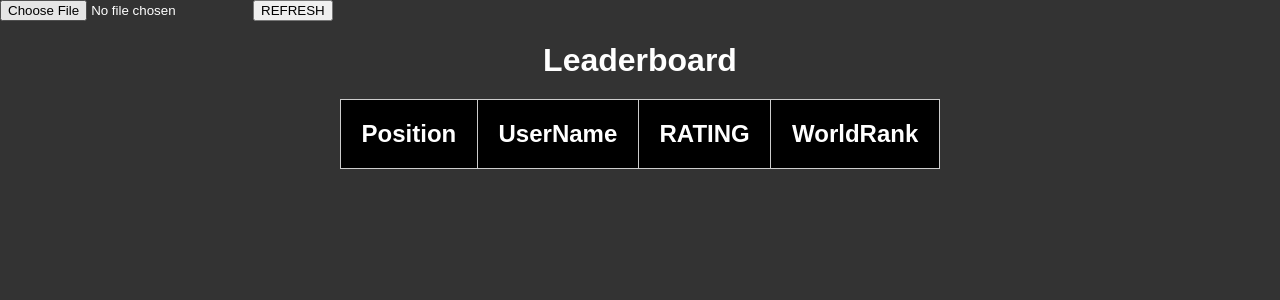
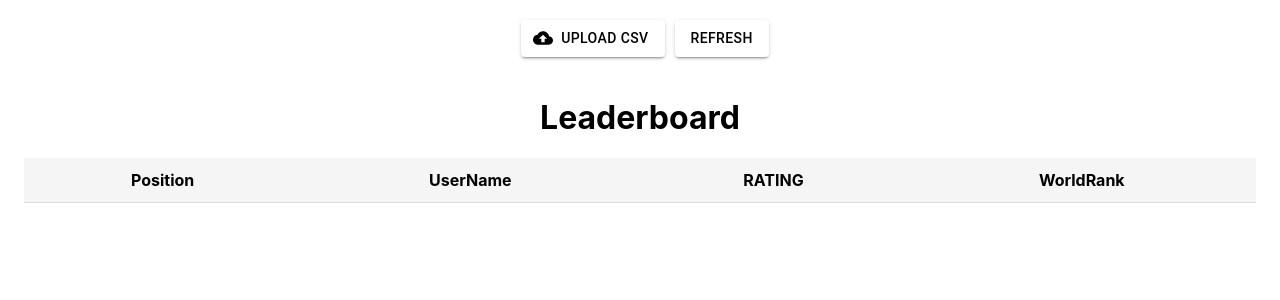
Before and after one commit to nithin-kasauzki/leetcodeLeaderboard, a React (Create React App) app: page / in a window 1280 px wide. Shown: the top 300 px of the page. Built offline with nearby package versions, Linux system fonts and the light colour scheme.

Commit message:
Table done, error handling remaining

```diff
--- a/package.json
+++ b/package.json
@@ -4,6 +4,8 @@
   "private": true,
   "dependencies": {
     "@apollo/client": "^3.7.14",
+    "@material-ui/core": "^4.12.4",
+    "@material-ui/icons": "^4.11.3",
     "@testing-library/jest-dom": "^5.16.5",
     "@testing-library/react": "^13.4.0",
     "@testing-library/user-event": "^13.5.0",
--- a/src/App.js
+++ b/src/App.js
@@ -1,10 +1,11 @@
 import React, { useEffect, useState } from "react";
-import "./App.css";
+import { Button, Container, Typography } from "@material-ui/core";
+import { useTheme } from "@material-ui/core/styles";
+import { CloudUpload } from "@material-ui/icons";
+import Leaderboard from "./LeaderboardComponent";
+import Papa from "papaparse";
 
 import fetchUserContestRankingHistory from "./api/apiCall";
-import Leaderboard from "./LeaderboardComponent";
-import Papa from "papaparse";
-import UsernamesComponent from "./csv/usernamesComp";
 
 function App() {
   const [rankingData, setRankingData] = useState([]);
@@ -13,6 +14,9 @@ function App() {
   const [data, setData] = useState([]);
   const [column, setColumn] = useState([]);
   const [Value, setValue] = useState([]);
+  const [fileUploaded, setFileUploaded] = useState(false); // Flag to track file upload status
+  const theme = useTheme();
+
   const fetchData = async () => {
     console.log("Calling me");
 
@@ -43,6 +47,7 @@ function App() {
     setDataFetched(true); // Set the data fetch flag to true
     console.log(formattedData);
   };
+
   const handleFileUpload = (event) => {
     Papa.parse(event.target.files[0], {
       header: true,
@@ -55,6 +60,7 @@ function App() {
         setData(result.data);
         setColumn(Object.keys(result.data[0]));
         setNames(ValueArray);
+        setFileUploaded(true); // Set the file upload flag to true
         console.log(result.data);
         console.log(ValueArray);
       },
@@ -71,13 +77,58 @@ function App() {
     // };
   }, []);
 
+  const containerStyle = {
+    textAlign: "center",
+    margin: "auto",
+    [theme.breakpoints.up("md")]: {
+      maxWidth: "80%", // Adjust the percentage for medium and larger screens
+    },
+    [theme.breakpoints.down("sm")]: {
+      maxWidth: "90%", // Adjust the percentage for small screens
+    },
+  };
+
+  const buttonStyle = {
+    marginTop: "20px",
+    marginBottom: "20px",
+    marginLeft: "10px",
+    backgroundColor: fileUploaded ? "green" : "inherit",
+    color: fileUploaded ? "white" : "inherit",
+  };
+
+  const fileInputStyle = {
+    display: "none",
+  };
+
   return (
-    <div>
-      <input type="file" onChange={handleFileUpload} />
-      <button onClick={fetchData}>REFRESH</button>
-
+    <Container style={containerStyle}>
+      <input
+        type="file"
+        onChange={handleFileUpload}
+        id="file-upload"
+        style={fileInputStyle}
+      />
+      <label htmlFor="file-upload">
+        <Button
+          variant="contained"
+          color="primary"
+          component="span"
+          startIcon={<CloudUpload />}
+          style={buttonStyle}
+        >
+          Upload CSV
+        </Button>
+      </label>
+      <Button
+        variant="contained"
+        color="primary"
+        onClick={fetchData}
+        style={buttonStyle}
+      >
+        Refresh
+      </Button>
       {dataFetched && <Leaderboard leaderboard={rankingData} />}
-    </div>
+    </Container>
   );
 }
 
--- a/src/LeaderboardComponent.js
+++ b/src/LeaderboardComponent.js
@@ -1,33 +1,62 @@
 import React, { useEffect, useState } from "react";
-import "./Leaderboard.css";
+import { useTheme } from "@material-ui/core/styles";
 
 const Leaderboard = React.memo((props) => {
   const [leaderboard, setLeaderboard] = useState([]);
+  const theme = useTheme();
 
   useEffect(() => {
     setLeaderboard(props.leaderboard);
     console.log("HR", leaderboard);
   }, [props.leaderboard]);
 
+  const containerStyle = {
+    textAlign: "center",
+    margin: "auto",
+    [theme.breakpoints.up("md")]: {
+      maxWidth: "80%", // Adjust the percentage for medium and larger screens
+    },
+    [theme.breakpoints.down("sm")]: {
+      maxWidth: "90%", // Adjust the percentage for small screens
+    },
+  };
+
+  const tableStyle = {
+    width: "100%",
+    borderCollapse: "collapse",
+    marginTop: "20px",
+  };
+
+  const thStyle = {
+    backgroundColor: "#f5f5f5",
+    padding: "12px",
+    borderBottom: "1px solid #ddd",
+  };
+
+  const tdStyle = {
+    padding: "12px",
+    borderBottom: "1px solid #ddd",
+  };
+
   return (
-    <div className="container">
+    <div style={containerStyle}>
       <h1>Leaderboard</h1>
-      <table className="table">
+      <table style={tableStyle}>
         <thead>
           <tr>
-            <th>Position</th>
-            <th>UserName</th>
-            <th>RATING</th>
-            <th>WorldRank</th>
+            <th style={thStyle}>Position</th>
+            <th style={thStyle}>UserName</th>
+            <th style={thStyle}>RATING</th>
+            <th style={thStyle}>WorldRank</th>
           </tr>
         </thead>
         <tbody>
           {leaderboard.map((player, index) => (
             <tr key={index + 1}>
-              <td>{index+1}</td>
-              <td>{player.name}</td>
-              <td>{player.rating}</td>
-              <td>{player.worldRank}</td>
+              <td style={tdStyle}>{index + 1}</td>
+              <td style={tdStyle}>{player.name}</td>
+              <td style={tdStyle}>{player.rating}</td>
+              <td style={tdStyle}>{player.worldRank}</td>
             </tr>
           ))}
         </tbody>
```
Also changed, not shown: 1 other file (tests, documents, lock files or other folders).
